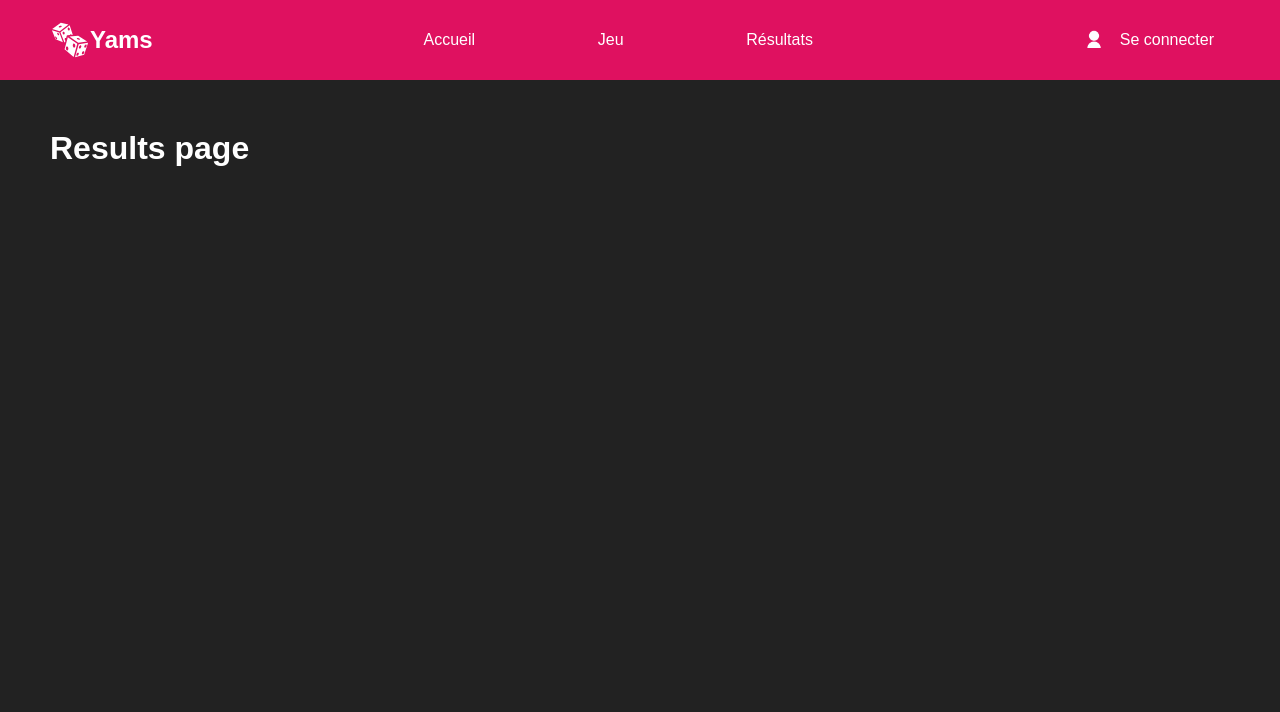
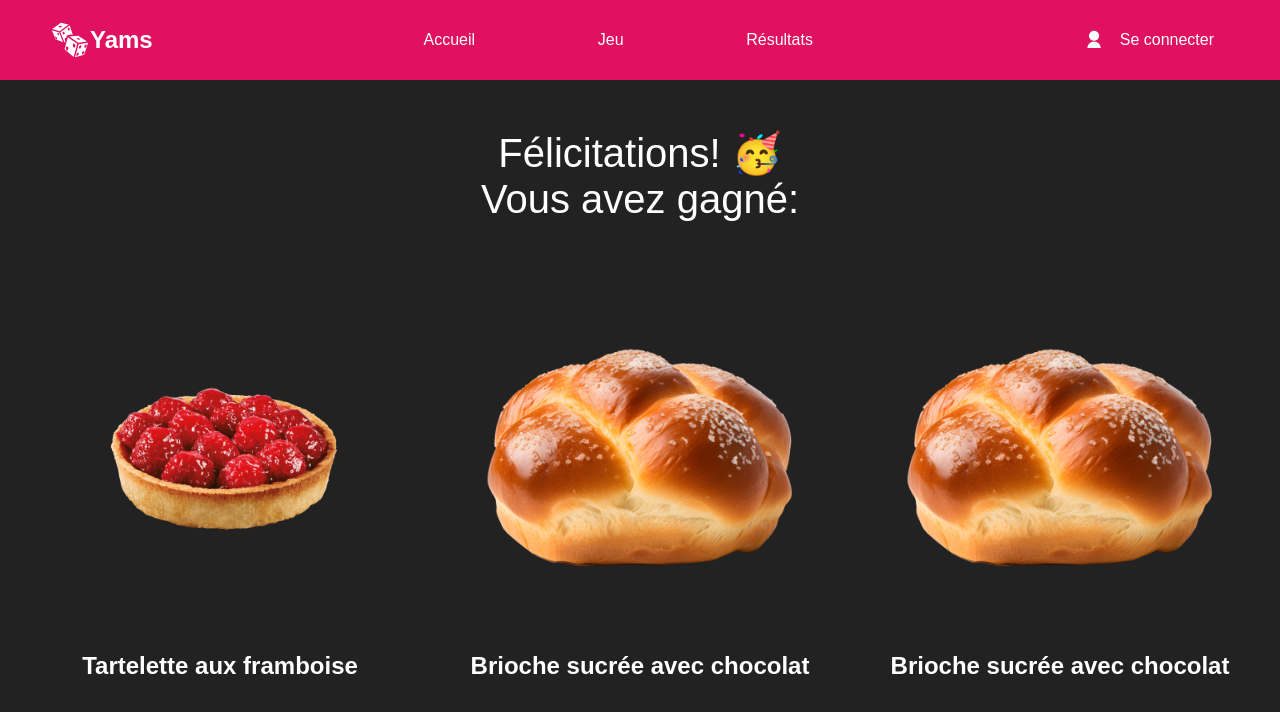
Before and after one commit to anwarali7/yams, a React (Vite) app in the folder front/: page /results in a window 1280 px wide. Shown: the top 712 px of the page. Built offline with nearby package versions, Linux system fonts and the light colour scheme.

Commit message:
Results page, Home page
1. Add Results Page
2. Add responsive design for Results Page
3. Add responsive design for Home Page

```diff
--- a/front/src/pages/Home.css
+++ b/front/src/pages/Home.css
@@ -12,24 +12,24 @@
 
 .three-prizes {
   display: flex;
-  justify-content: space-around;
+  flex-direction: column;
   margin-bottom: 30px;
 }
 
-.three-prizes:not(:last-child) {
-  margin-right: 60px;
-}
-
 .one-prize {
-  padding: 20px;
   display: flex;
   flex-direction: column;
   justify-content: center;
   align-items: center;
+  margin-bottom: 30px;
 }
 
 .one-prize div {
   margin-bottom: 10px;
+}
+
+.pastries {
+  display: none;
 }
 
 .prize-title {
@@ -64,5 +64,16 @@
   align-items: center;
 }
 
-.rules-link a {
+@media screen and (min-width: 768px) {
+  .three-prizes {
+    display: flex;
+    justify-content: center;
+    align-items: center;
+    flex-direction: row;
+    gap: 60px;
+  }
+
+  .pastries {
+    display: block;
+  }
 }
--- /dev/null
+++ b/front/src/pages/Results.css
@@ -0,0 +1,52 @@
+.you-won-text {
+  font-size: 30px;
+  text-align: center;
+  margin-bottom: 20px;
+}
+
+.prizes-container {
+  display: flex;
+  justify-content: center;
+  align-items: center;
+  flex-direction: column;
+}
+.prize-img {
+  max-width: 100%;
+  margin: auto;
+  display: block;
+}
+
+.prize-img-container {
+  width: 300px;
+  height: 300px;
+  display: flex;
+  justify-content: center;
+}
+
+.prize-title {
+  font-size: 20px;
+  text-align: center;
+}
+
+@media screen and (min-width: 768px) {
+  .you-won-text {
+    font-size: 40px;
+    margin-bottom: 30px;
+  }
+  .prizes-container {
+    display: flex;
+    justify-content: center;
+    align-items: center;
+    flex-direction: row;
+    gap: 20px;
+  }
+
+  .prize-img-container {
+    width: 400px;
+    height: 400px;
+  }
+
+  .prize-title {
+    font-size: 24px;
+  }
+}
--- a/front/src/pages/Results.jsx
+++ b/front/src/pages/Results.jsx
@@ -1,5 +1,36 @@
+import brioche from '../images/brioche.webp';
+import tartelette from '../images/tartelette-framboise.png';
+import './Results.css';
+
 const Results = () => {
-  return <h1>Results page</h1>;
+  return (
+    <>
+      <div className="you-won-text">
+        <p>Félicitations! 🥳 </p>
+        <p>Vous avez gagné: </p>
+      </div>
+      <div className="prizes-container">
+        <div className="prize-won">
+          <div className="prize-img-container">
+            <img src={tartelette} className="prize-img" />
+          </div>
+          <div className="prize-title">Tartelette aux framboise</div>
+        </div>
+        <div className="prize-won">
+          <div className="prize-img-container">
+            <img src={brioche} className="prize-img" />
+          </div>
+          <div className="prize-title">Brioche sucrée avec chocolat</div>
+        </div>
+        <div className="prize-won">
+          <div className="prize-img-container">
+            <img src={brioche} className="prize-img" />
+          </div>
+          <div className="prize-title">Brioche sucrée avec chocolat</div>
+        </div>
+      </div>
+    </>
+  );
 };
 
 export default Results;
```
